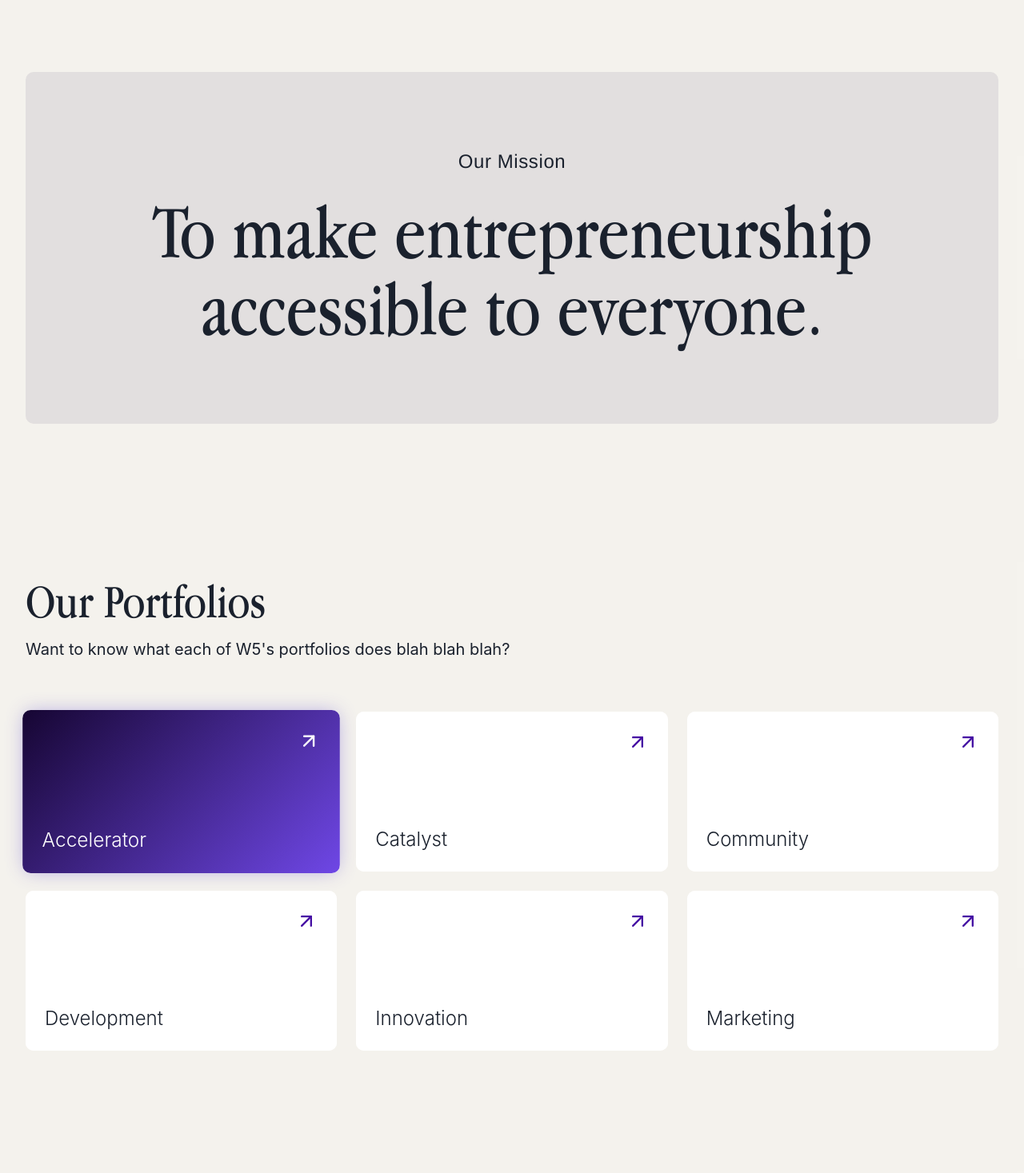
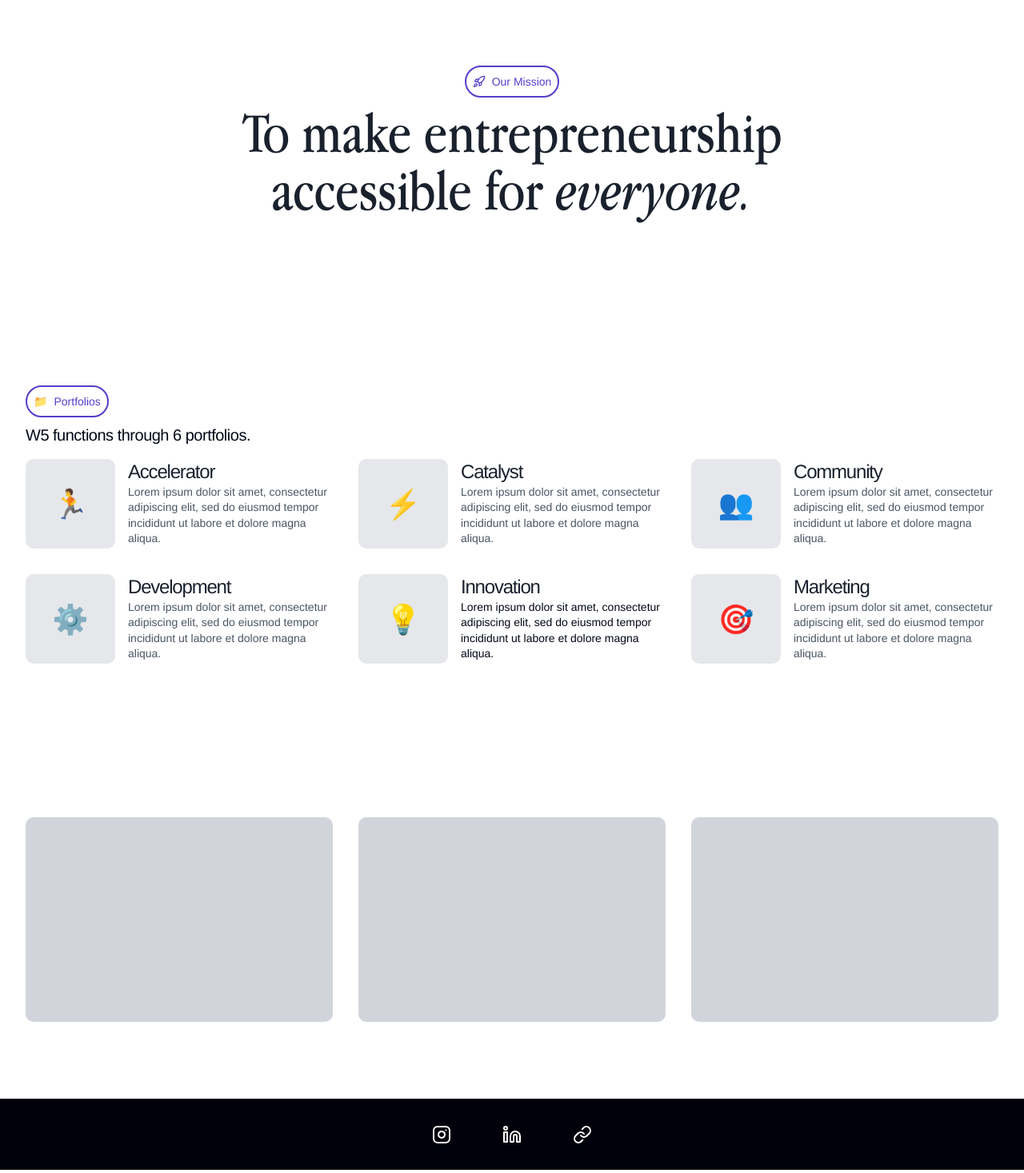
Before and after one commit to andyy-liu/w5-website, a React (Vite) app: page / in a window 1280 px wide. Shown: the part 1330-2797 px from the top of the page at 80% size. Built offline with nearby package versions, Linux system fonts and the light colour scheme; the HTML template or start-up script is replaced by a standard one.

Commit message:
reworked most of home page

```diff
--- a/package.json
+++ b/package.json
@@ -43,6 +43,7 @@
     "@radix-ui/react-toggle-group": "^1.1.10",
     "@radix-ui/react-tooltip": "^1.2.7",
     "@tanstack/react-query": "^5.83.0",
+    "@vercel/speed-insights": "^1.2.0",
     "class-variance-authority": "^0.7.1",
     "clsx": "^2.1.1",
     "cmdk": "^1.1.1",
--- a/src/components/Footer.tsx
+++ b/src/components/Footer.tsx
@@ -2,38 +2,37 @@ import { Instagram, Linkedin, Link } from "lucide-react";
 
 const Footer = () => {
   return (
-    <footer className="bg-primary-deep/95 border-t border-white/10">
-      <div className="container-w5 py-12">
+    <footer className="bg-[#00000A] border-t border-white/10">
+      <div className="container-w5 py-8">
         <div className="flex flex-col items-center space-y-8">
           {/* Social Links */}
-          <div className="flex items-center space-x-6">
+          <div className="flex items-center space-x-16">
             <a
               href="https://www.instagram.com/w5uwo/"
-              className="text-on-gradient hover:text-primary-pink transition-colors duration-200"
+              className="text-on-gradient hover:text-primary-medium transition-colors duration-200"
               aria-label="Instagram"
             >
-              <Instagram className="w-8 h-auto" />
+              <Instagram className="w-6 h-auto" />
             </a>
             <a
               href="https://www.linkedin.com/company/w5uwo"
-              className="text-on-gradient hover:text-primary-pink transition-colors duration-200"
+              className="text-on-gradient hover:text-primary-medium transition-colors duration-200"
               aria-label="LinkedIn"
             >
-              <Linkedin className="w-8 h-auto" />
+              <Linkedin className="w-6 h-auto" />
             </a>
             <a
               href="https://linktr.ee/w5uwo"
-              className="text-on-gradient hover:text-primary-pink transition-colors duration-200"
+              className="text-on-gradient hover:text-primary-medium transition-colors duration-200"
               aria-label="Link"
             >
-              <Link className="w-8 h-auto" />
+              <Link className="w-6 h-auto" />
             </a>
           </div>
 
-          {/* Copyright */}
-          <div className="text-on-gradient/60 text-md text-white font-helvetica-neue text-center">
+          {/* <div className="text-white text-sm font-helvetica tracking-tight text-center">
             <p>&copy; 2025 W5 - Western Entrepreneurship Association.</p>
-          </div>
+          </div> */}
         </div>
       </div>
     </footer>
--- a/src/index.css
+++ b/src/index.css
@@ -48,7 +48,7 @@
     /* Primary purple gradient colors */
     --primary-deep: 262 80% 11%;     /* Deep purple #4C1D95 */
     --primary-medium: 255 76% 59%;   /* Medium purple #7C3AED */
-    --primary-light: 43 24% 94%;    /* Light purple #A855F7 */
+    --primary-light: 0 0% 100%;    /* Light purple #A855F7 */
     --primary-pink: 316 73% 69%;     /* Pink accent #E879F9 */
 
     /* Gradient definitions */
@@ -58,7 +58,7 @@
 
     /* Text colors */
     --text-on-gradient: 0 0% 100%;    /* White text on gradients */
-    --text-on-light: 220 26% 14%;     /* Dark text on light backgrounds */
+    --text-on-light: 240 100% 2%;     /* Dark text on light backgrounds */
     --text-muted: 220 9% 46%;         /* Muted text */
 
     /* Component colors using our purple theme */
@@ -84,7 +84,7 @@
     --destructive: 0 84.2% 60.2%;
     --destructive-foreground: 210 40% 98%;
 
-    --border: 220 13% 91%;
+    --border: 250 58% 52%;
     --input: 220 13% 91%;
     --ring: 258 86% 47%;
 
@@ -252,4 +252,10 @@
   .card-arrow {
     @apply w-7 h-7 text-primary transition-transform duration-200 ease-out group-hover:translate-x-1 group-hover:-translate-y-1;
   }
+  .border-round {
+    @apply border-2 border-[#553ECC] rounded-full px-2 py-2;
+  }
+  .text-border {
+    color: #553ECC;
+  }
 }
--- a/src/pages/Home.tsx
+++ b/src/pages/Home.tsx
@@ -2,6 +2,7 @@ import Layout from "../components/Layout";
 import PortfolioCard from "../components/PortfolioCard";
 import { useState } from "react";
 import { useNavigate } from "react-router-dom";
+import { UserRound, Rocket } from "lucide-react";
 
 const Home = () => {
   const sponsors = [
@@ -56,7 +57,7 @@ const Home = () => {
       </section>
 
       {/* Sponsors Section */}
-      <section className="bg-primary-light/90 py-12">
+      <section className="bg-white py-12">
         <div className="container-w5">
           <div className="flex flex-wrap justify-center items-center gap-8 md:gap-12">
             {sponsors.map((sponsor, index) => (
@@ -74,73 +75,200 @@ const Home = () => {
       </section>
 
       {/* What is W5 Section */}
-      <section className="bg-primary-light/90 py-24">
+      <section className="bg-white py-28">
         <div className="container-w5">
-          <div className="grid grid-cols-1 lg:grid-cols-2 gap-16 items-center">
-            <div>
-              <h2 className="text-5xl md:text-6xl font-apple-garamond font-600 text-on-light mb-8">
+          <div className="max-w-5xl">
+            <div className="inline-flex items-center px-2 py-2 border-round mb-4">
+              <span className="text-sm md:text-md font-helvetica text-border mr-2">
+                <UserRound size={16} />
+              </span>
+              <span className="text-sm md:text-md font-helvetica text-border">
                 What is W5?
-              </h2>
-              <p className="font-helvetica text-lg md:text-xl text-on-light leading-relaxed">
-                W5 is Western's largest entrepreneurial community — a launchpad
-                for students who want to build, create, and explore bold ideas.
-                Through immersive events, real-world startup exposure, and a
-                tight-knit peer network, we're here to help students turn
-                curiosity into action.
-              </p>
+              </span>
             </div>
-            <div className="bg-gray-300 rounded-[var(--radius)] h-64 lg:h-80"></div>
+            <h2 className="text-4xl md:text-6xl lg:text-7xl font-apple-garamond font-normal text-on-light mb-2">
+              A launchpad for students who want to{" "}
+              <em className="italic">build, create,</em> and{" "}
+              <em className="italic">explore</em> bold ideas.
+            </h2>
+            <p className="font-helvetica text-md md:text-xl text-on-light leading-relaxed tracking-tight max-w-3xl">
+              Through immersive events, real-world startup exposure, and a
+              tight-knit peer network, we're here to help students turn
+              curiosity into action.
+            </p>
           </div>
         </div>
       </section>
 
       {/* Mission Section */}
-      <section className="bg-primary-light/90 py-16 md:py-24">
+      <section className="bg-white py-16 md:py-28">
         <div className="container-w5">
-          <div className="bg-muted rounded-[var(--radius)] p-8 md:p-16 lg:p-24">
-            <div className="text-center mx-auto max-w-5xl">
-              <p className="md:text-2xl font-helvetica text-on-light mb-4 md:mb-6 tracking-wide">
+          <div className="text-center mx-auto max-w-4xl">
+            <div className="inline-flex items-center border-round px-2 py-2 mb-2">
+              <span className="text-sm md:text-md font-helvetica text-border mr-2">
+                <Rocket size={16} />
+              </span>
+              <span className="text-sm md:text-md font-helvetica text-border">
                 Our Mission
-              </p>
-              <h2 className="font-apple-garamond font-normal text-on-light leading-tight text-4xl sm:text-5xl md:text-7xl lg:text-8xl break-normal mx-auto">
-                To make entrepreneurship accessible to everyone.
-              </h2>
+              </span>
+            </div>
+            <h2 className="font-apple-garamond font-normal text-on-light text-4xl sm:text-5xl md:text-6xl lg:text-7xl break-normal mx-auto">
+              To make entrepreneurship accessible for{" "}
+              <em className="italic">everyone.</em>
+            </h2>
+          </div>
+        </div>
+      </section>
+
+      {/* Portfolios Section */}
+      <section className="bg-white py-24">
+        <div className="container-w5">
+          <div className="mb-4">
+            <div className="inline-flex items-center border-round mb-2">
+              <span className="text-sm md:text-md font-helvetica text-border mr-2">
+                📁
+              </span>
+              <span className="text-sm md:text-md font-helvetica text-border">
+                Portfolios
+              </span>
+            </div>
+            <p className="text-md md:text-xl font-helvetica tracking-tight max-w-2xl">
+              W5 functions through 6 portfolios.
+            </p>
+          </div>
+
+          <div className="grid grid-cols-1 md:grid-cols-2 lg:grid-cols-3 gap-8">
+            <div
+              className="bg-white rounded-lg hover:bg-gray-50 transition-colors cursor-pointer"
+              onClick={() => navigate(`/about?section=accelerator`)}
+            >
+              <div className="flex items-start space-x-4">
+                <div className="bg-gray-200 rounded-lg aspect-square w-28 flex items-center justify-center flex-shrink-0">
+                  <span className="text-4xl">🏃</span>
+                </div>
+                <div className="flex-1">
+                  <h3 className="text-xl md:text-2xl font-helvetica font-normal tracking-tighter text-on-light">
+                    Accelerator
+                  </h3>
+                  <p className="text-sm font-helvetica text-gray-600 leading-snug">
+                    Lorem ipsum dolor sit amet, consectetur adipiscing elit, sed
+                    do eiusmod tempor incididunt ut labore et dolore magna
+                    aliqua.
+                  </p>
+                </div>
+              </div>
+            </div>
+
+            <div
+              className="bg-white rounded-lg  hover:bg-gray-50 transition-colors cursor-pointer"
+              onClick={() => navigate(`/about?section=catalyst`)}
+            >
+              <div className="flex items-start space-x-4">
+                <div className="bg-gray-200 rounded-lg aspect-square w-28 flex items-center justify-center flex-shrink-0">
+                  <span className="text-4xl">⚡</span>
+                </div>
+                <div className="flex-1">
+                  <h3 className="text-xl md:text-2xl font-helvetica font-normal tracking-tighter text-on-light ">
+                    Catalyst
+                  </h3>
+                  <p className="text-sm font-helvetica text-gray-600 leading-snug">
+                    Lorem ipsum dolor sit amet, consectetur adipiscing elit, sed
+                    do eiusmod tempor incididunt ut labore et dolore magna
+                    aliqua.
+                  </p>
+                </div>
+              </div>
+            </div>
+
+            <div
+              className="bg-white rounded-lg  hover:bg-gray-50 transition-colors cursor-pointer"
+              onClick={() => navigate(`/about?section=community`)}
+            >
+              <div className="flex items-start space-x-4">
+                <div className="bg-gray-200 rounded-lg aspect-square w-28 flex items-center justify-center flex-shrink-0">
+                  <span className="text-4xl">👥</span>
+                </div>
+                <div className="flex-1">
+                  <h3 className="text-xl md:text-2xl font-helvetica font-normal tracking-tighter text-on-light ">
+                    Community
+                  </h3>
+                  <p className="text-sm font-helvetica text-gray-600 leading-snug">
+                    Lorem ipsum dolor sit amet, consectetur adipiscing elit, sed
+                    do eiusmod tempor incididunt ut labore et dolore magna
+                    aliqua.
+                  </p>
+                </div>
+              </div>
+            </div>
+
+            <div
+              className="bg-white rounded-lg  hover:bg-gray-50 transition-colors cursor-pointer"
+              onClick={() => navigate(`/about?section=development`)}
+            >
+              <div className="flex items-start space-x-4">
+                <div className="bg-gray-200 rounded-lg aspect-square w-28 flex items-center justify-center flex-shrink-0">
+                  <span className="text-4xl">⚙️</span>
+                </div>
+                <div className="flex-1">
+                  <h3 className="text-xl md:text-2xl font-helvetica font-normal tracking-tighter text-on-light ">
+                    Development
+                  </h3>
+                  <p className="text-sm font-helvetica text-gray-600 leading-snug">
+                    Lorem ipsum dolor sit amet, consectetur adipiscing elit, sed
+                    do eiusmod tempor incididunt ut labore et dolore magna
+                    aliqua.
+                  </p>
+                </div>
+              </div>
+            </div>
+
+            <div
+              className="bg-white rounded-lg  hover:bg-gray-50 transition-colors cursor-pointer"
+              onClick={() => navigate(`/about?section=innovation`)}
+            >
+              <div className="flex items-start space-x-4">
+                <div className="bg-gray-200 rounded-lg aspect-square w-28 flex items-center justify-center flex-shrink-0">
+                  <span className="text-4xl">💡</span>
+                </div>
+                <div className="flex-1">
+                  <h3 className="text-xl md:text-2xl font-helvetica font-normal tracking-tighter text-on-light ">
+                    Innovation
+                  </h3>
+                  <p className="text-sm font-helvetica text-on-light/30 leading-snug">
+                    Lorem ipsum dolor sit amet, consectetur adipiscing elit, sed
+                    do eiusmod tempor incididunt ut labore et dolore magna
+                    aliqua.
+                  </p>
+                </div>
+              </div>
+            </div>
+
+            <div
+              className="bg-white rounded-lg  hover:bg-gray-50 transition-colors cursor-pointer"
+              onClick={() => navigate(`/about?section=marketing`)}
+            >
+              <div className="flex items-start space-x-4">
+                <div className="bg-gray-200 rounded-lg aspect-square w-28 flex items-center justify-center flex-shrink-0">
+                  <span className="text-4xl">🎯</span>
+                </div>
+                <div className="flex-1">
+                  <h3 className="text-xl md:text-2xl  font-helvetica font-normal tracking-tighter text-on-light ">
+                    Marketing
+                  </h3>
+                  <p className="text-sm font-helvetica text-gray-600 leading-snug">
+                    Lorem ipsum dolor sit amet, consectetur adipiscing elit, sed
+                    do eiusmod tempor incididunt ut labore et dolore magna
+                    aliqua.
+                  </p>
+                </div>
+              </div>
             </div>
           </div>
         </div>
       </section>
 
-      {/* Portfolios Section */}
-      <section className="bg-primary-light/90 py-24">
-        <div className="container-w5">
-          <div className="mb-16">
-            <h2 className="text-5xl font-apple-garamond md:text-6xl font-normal text-on-light mb-4">
-              Our Portfolios
-            </h2>
-            <p className="text-xl text-on-light">
-              Want to know what each of W5's portfolios does blah blah blah?
-            </p>
-          </div>
-
-          <div className="grid grid-cols-1 md:grid-cols-2 lg:grid-cols-3 gap-6">
-            {portfolios.map((p) => (
-              <PortfolioCard
-                key={p}
-                title={p}
-                variant={activePortfolio === p ? "primary" : "secondary"}
-                onMouseEnter={() => setActivePortfolio(p)}
-                onClick={() => {
-                  setActivePortfolio(p);
-                  navigate(`/about?section=${toSlug(p)}`);
-                }}
-              />
-            ))}
-          </div>
-        </div>
-      </section>
-
       {/* Bottom Section with placeholders */}
-      <section className="bg-primary-light/90 py-24">
+      <section className="bg-white py-24">
         <div className="container-w5">
           <div className="grid grid-cols-1 md:grid-cols-3 gap-8">
             <div className="bg-gray-300 rounded-[var(--radius)] h-64"></div>
```
Also changed, not shown: src/App.tsx (+20 -5 lines), 1 other file (tests, documents, lock files or other folders).
